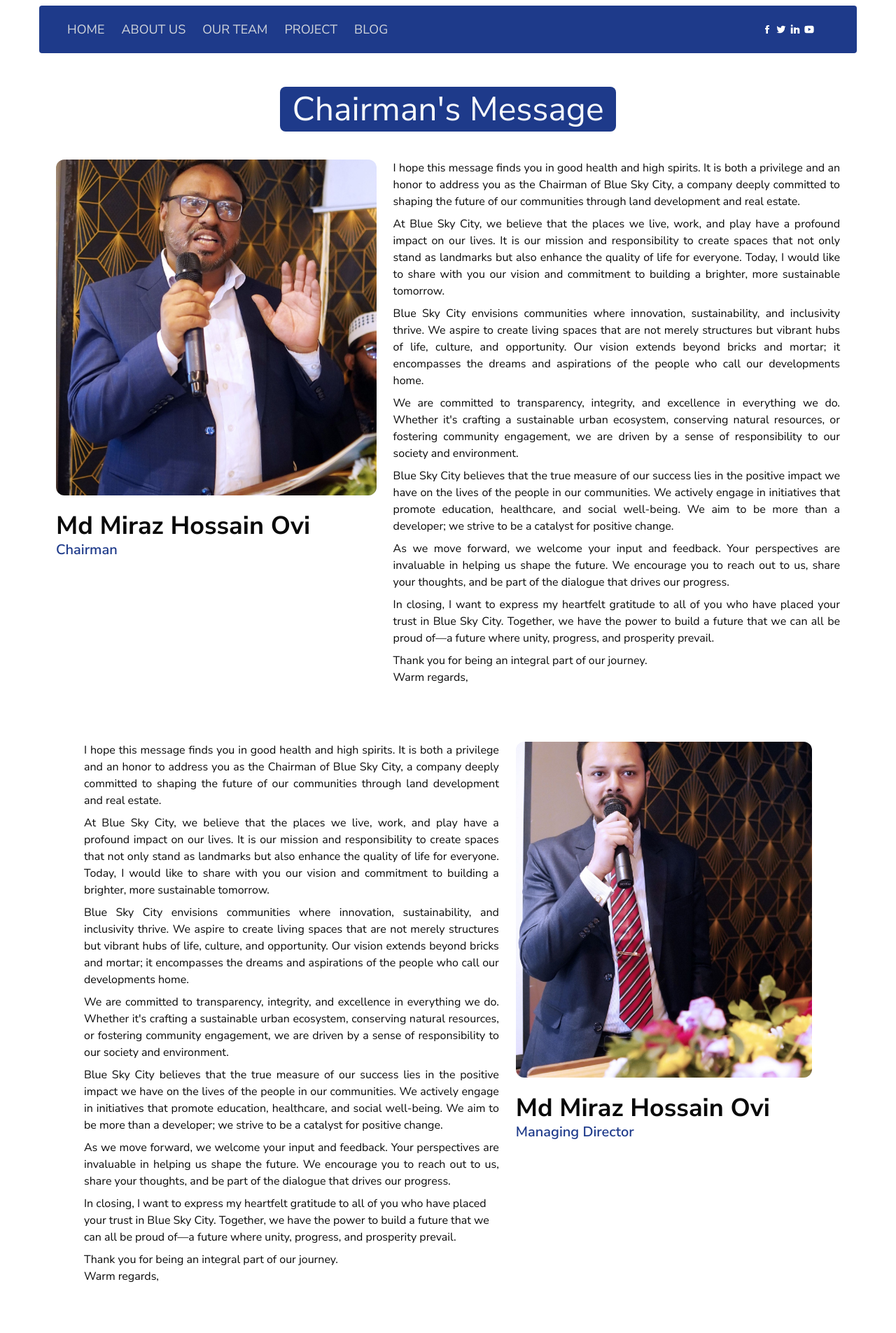
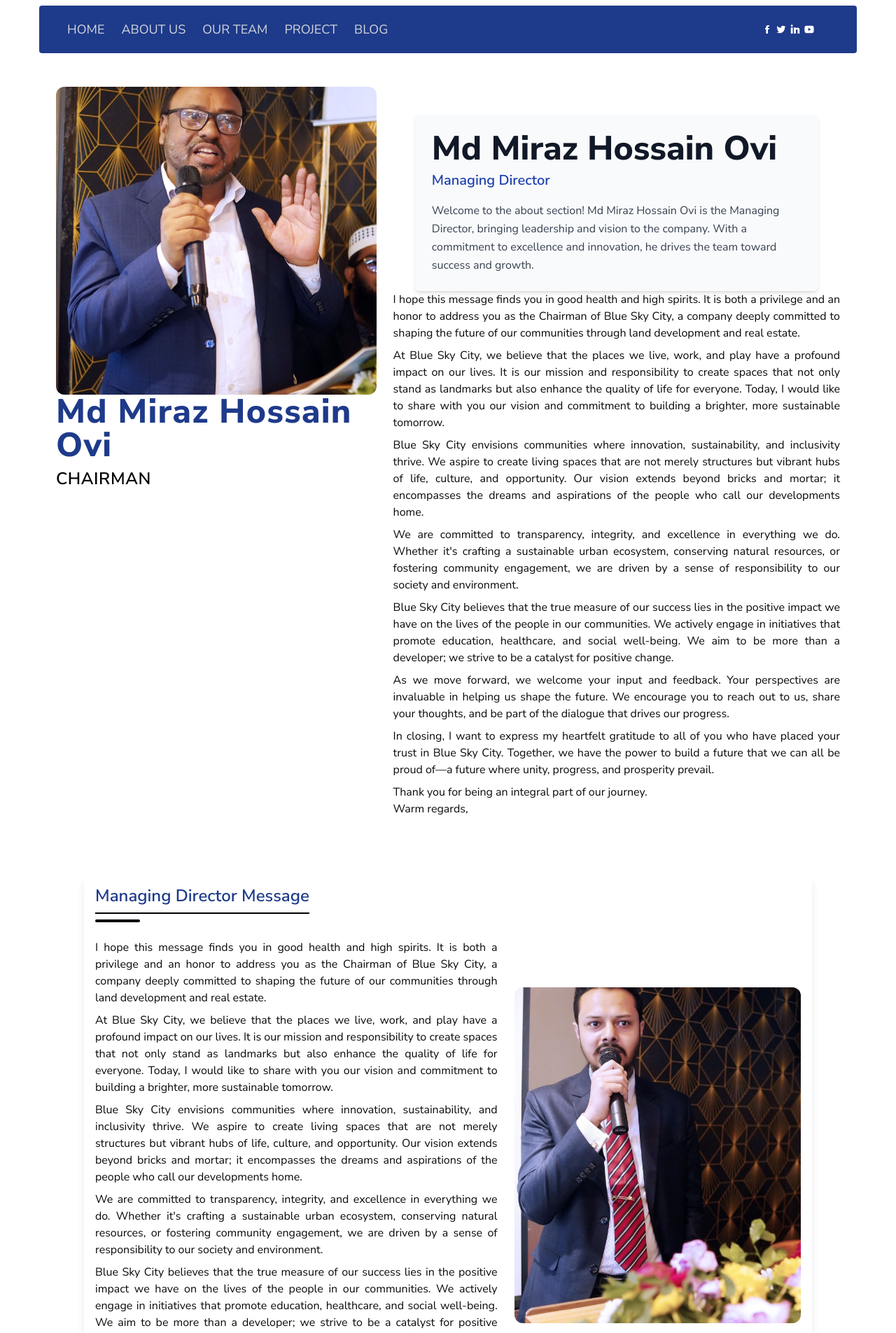
Before and after one commit to sabbir1257/blue_sky_fontend, a Next.js app: page /chairmanMessage in a window 1280 px wide. Shown: the part 140-2045 px from the top of the page at 70% size. Built offline with nearby package versions, Linux system fonts and the light colour scheme.

Commit message:
all code push

```diff
--- a/public/datas/navbar/navbarLinks.tsx
+++ b/public/datas/navbar/navbarLinks.tsx
@@ -22,7 +22,8 @@
             },
             {
                 name: "Managing directing message",
-                path: "#managingDirector"
+                // dynamic path
+                path: "/chairmanMessage#managingDirector"
             },
             {
                 name: "Board Of director",
--- a/src/pages/chairmanMessage/index.tsx
+++ b/src/pages/chairmanMessage/index.tsx
@@ -4,28 +4,37 @@
 const ChairmanMessage = () => {
   return (
     <div className="lg:max-w-[1200px] mx-auto">
-      <h1 className="text-center mt-10 p-2 text-slate-50 rounded-lg text-5xl bg-blue-900 w-2/5 mx-auto">
-        Chairman's Message
-      </h1>
-      <div className="flex flex-col lg:flex-row  gap-6 lg:m-10 m-6 ">
+      <div className="flex flex-col lg:flex-row  gap-6 lg:m-10 m-6 ma ">
         <div className="lg:flex-1 w-full">
           <Image
             width={500}
             height={500}
             src={"/images/man2.jpg"}
             alt="img"
-            className="h-[60vh] w-full object-cover rounded-xl"
+            className="h-[55vh] w-full object-cover rounded-xl"
           />
-          <div>
-            <h1 className="lg:text-4xl text-2xl font-bold pt-6">
+          <div className="max-w-xl text-center md:text-left">
+            <h1 className="text-3xl lg:text-5xl font-extrabold text-[#1e3a8a] tracking-wide leading-tight">
               Md Miraz Hossain Ovi
             </h1>
-            <h3 className="text-xl text-[#1e3a8a] font-semibold pb-3">
+            <h3 className="text-xl lg:text-2xl text-black font-semibold uppercase tracking-wide mt-2">
               Chairman
             </h3>
           </div>
         </div>
         <div className="lg:w-[57%]">
+         <section className="about-section p-6 bg-gray-50 rounded-md shadow-md max-w-xl mx-auto mt-10">
+  <h1 className="text-3xl font-extrabold text-gray-900 lg:text-5xl mb-2">
+    Md Miraz Hossain Ovi
+  </h1>
+  <h3 className="text-xl text-blue-800 font-semibold mb-4">
+    Managing Director
+  </h3>
+  <p className="text-gray-700 leading-relaxed">
+    Welcome to the about section! Md Miraz Hossain Ovi is the Managing Director, bringing leadership and vision to the company. With a commitment to excellence and innovation, he drives the team toward success and growth.
+  </p>
+</section>
+
           <p className="text-justify pb-2">
             I hope this message finds you in good health and high spirits. It is
             both a privilege and an honor to address you as the Chairman of Blue
@@ -84,7 +93,7 @@
         </div>
       </div>
       <div
-        className="flex flex-col lg:flex-row-reverse gap-6 lg:m-20 m-6"
+        className="flex-col lg:flex-row-reverse gap-6 lg:m-20 bg-white  flex  p-4 rounded-lg shadow-lg items-center"
         id="managingDirector"
       >
         <div className="lg:flex-1 w-full">
@@ -95,12 +104,21 @@
             alt="img"
             className="h-[60vh] w-full object-cover rounded-xl"
           />
-          <h1 className="text-2xl font-bold lg:text-4xl mt-6">Md Miraz Hossain Ovi</h1>
+          <h1 className="text-2xl font-bold lg:text-4xl mt-6">
+            Md Miraz Hossain Ovi
+          </h1>
           <h3 className="text-xl text-[#1e3a8a] font-semibold pb-3">
             Managing Director
           </h3>
         </div>
         <div className="lg:w-[57%]">
+          <div className="relative mb-6">
+            <h3 className="text-2xl font-semibold text-[#1e3a8a] border-b-2 border-black inline-block pb-2">
+              Managing Director Message
+            </h3>
+            <span className="block w-16 h-1 bg-black mt-2 rounded"></span>
+          </div>
+
           <p className="text-justify pb-2">
             I hope this message finds you in good health and high spirits. It is
             both a privilege and an honor to address you as the Chairman of Blue
@@ -158,6 +176,33 @@
           <p>Warm regards,</p>
         </div>
       </div>
+      {/* tast */}
+     <section className="bg-white max-w-[1200px] h-screen mx-auto flex items-center p-8 rounded-md shadow-md">
+  {/* Image on left */}
+  <div className="flex-shrink-0">
+    <img
+  src="/images/man2.jpg"
+  alt="Md Miraz Hossain Ovi"
+  className="w-72 h-72  object-cover shadow-lg" // Extra Large size
+/>
+
+  </div>
+
+  {/* Text content on right */}
+  <div className="ml-12 max-w-xl">
+    <h1 className="text-5xl font-extrabold text-gray-900 mb-3">
+      Md Miraz Hossain Ovi
+    </h1>
+    <h3 className="text-2xl text-blue-800 font-semibold mb-6">
+      Managing Director
+    </h3>
+    <p className="text-gray-700 text-lg leading-relaxed">
+      Welcome to the about section! Md Miraz Hossain Ovi is the Managing Director, bringing leadership and vision to the company. With a commitment to excellence and innovation, he drives the team toward success and growth.
+    </p>
+  </div>
+</section>
+
+
     </div>
   );
 };
--- a/src/pages/flatProject/index.tsx
+++ b/src/pages/flatProject/index.tsx
@@ -22,12 +22,6 @@
     id: 2,
     name: 'tower 2',
     description: 'Modern design tower with lake-facing apartments.',
-    image: '/images/tower1.png',
-  },
-  {
-    id: 3,
-    name: 'Tower 3',
-    description: 'Eco-friendly construction with community living.',
     image: '/images/tower1.png',
   },
 ];
@@ -73,7 +67,7 @@
 
 const SwiperComponent = () => {
   return (
-    <>
+    <div className='w-[1200px] mx-auto'>
 
       <div className=' h-[80vh] bg-[#1e232e] flex justify-center items-center'>
         <Swiper
@@ -123,7 +117,7 @@
         <div className="container mx-auto px-4">
           <h2 className="text-3xl font-semibold mb-12 text-center">Blue Sky Tower Designs</h2>
           <h5 className='lg:w-[80%] px-4 lg:px-0 mx-auto'>Blue sky city is a prominent land development company dedicated to shaping the future of real estate through innovative and sustainable projects. One of their flagship ventures, the Blue sky Tower Project, stands as a testament to their commitment to excellence. This ambitious undertaking combines the elements of modern urban living with thriving commercial spaces. Blue sky Tower is a symbol of architectural brilliance where individuals can experience the best of both worlds, offering a harmonious blend of residential and commercial areas. Here, they create not just apartments but thriving communities, providing people with the opportunity to own a piece of a dynamic, interconnected world. Blue sky Landmark Limited&apos;s Blue sky Tower Project redefines urban living, promising a lifestyle that is both convenient and luxurious.</h5>
-          <div className="grid md:grid-cols-3 gap-8 mt-12">
+          <div className="grid md:grid-cols-2 gap-8 mt-12">
             {towerData.map((tower, index) => (
               <motion.div
                 key={tower.id}
@@ -175,7 +169,7 @@
         </div>
       </section>
       <FlowUsSection />
-    </>
+    </div>
   );
 };
 export default SwiperComponent;
--- a/src/pages/shareHolders/index.tsx
+++ b/src/pages/shareHolders/index.tsx
@@ -73,7 +73,7 @@
             className={`px-3 py-1 rounded transition-all duration-200 ${
               page === i + 1
                 ? "bg-[#eb204c] text-white shadow"
-                : "bg-gray-100 hover:bg-gray-200"
+                : "bg-gray-100 hover:bg-gray-500"
             }`}
           >
             {i + 1}
```
